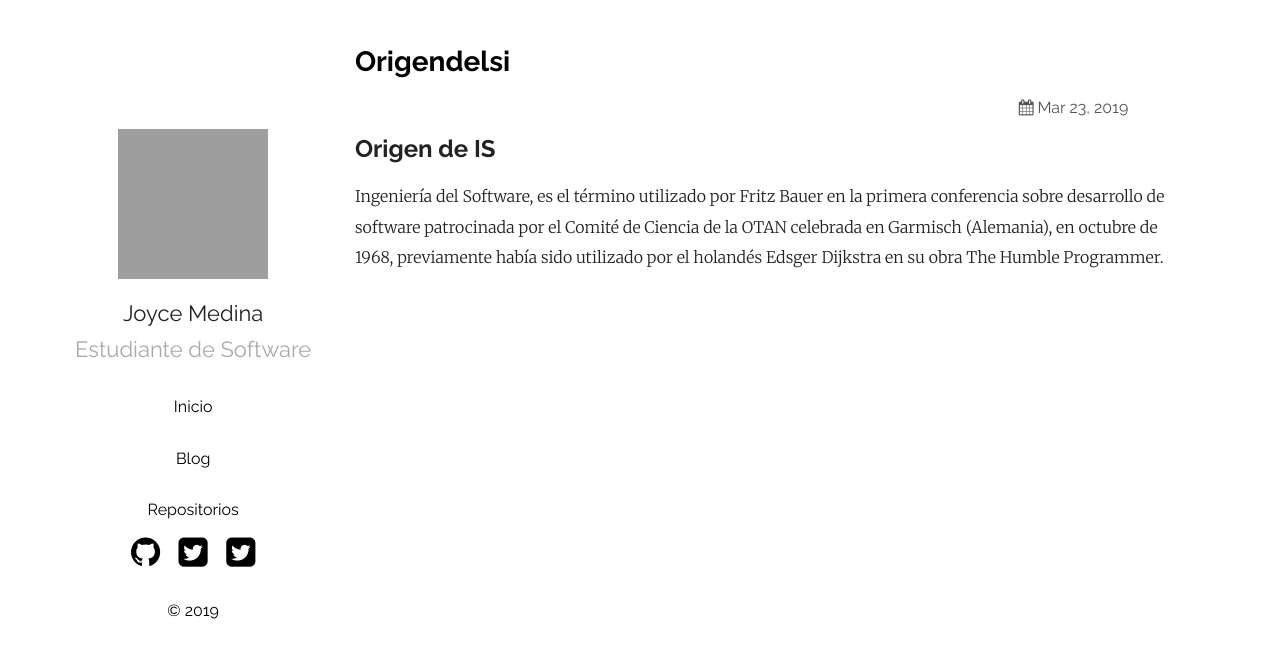
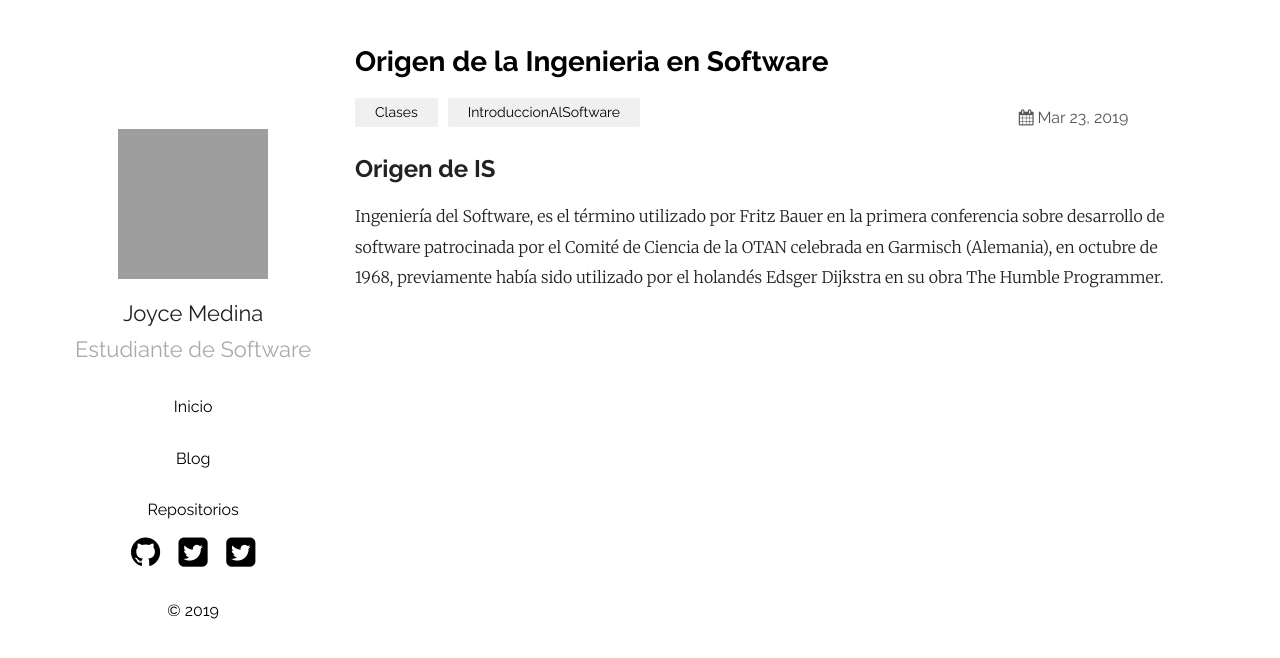
Before and after one commit to DaveNPlay/blo4, a Jekyll site: the page built from _posts/2019-03-23-OrigendelSI.markdown, in a window 1280 px wide. Shown: the top 658 px of the page. Built offline with Jekyll 4.4.1, drawn with Linux system fonts in a browser that asks for light colours; our own code applies the rules of GitHub Pages for plain Markdown files; grey boxes are pictures that could not be loaded.

Commit message:
Update 2019-03-23-OrigendelSI.markdown

```diff
--- a/_posts/2019-03-23-OrigendelSI.markdown
+++ b/_posts/2019-03-23-OrigendelSI.markdown
@@ -1,3 +1,9 @@
+---
+layout: post
+title:  "Origen de la Ingenieria en Software"
+date:   2019-03-23 21:03:36 +0530
+categories: Clases IntroduccionAlSoftware
+---
 <h2>Origen de IS</h2>
   <p>Ingeniería del Software, es el término utilizado por Fritz Bauer en la primera conferencia sobre desarrollo de software patrocinada por el Comité de Ciencia de la
   OTAN celebrada en Garmisch (Alemania), en octubre de 1968, previamente había sido utilizado por el holandés Edsger Dijkstra en su obra The Humble Programmer.</p>
```
